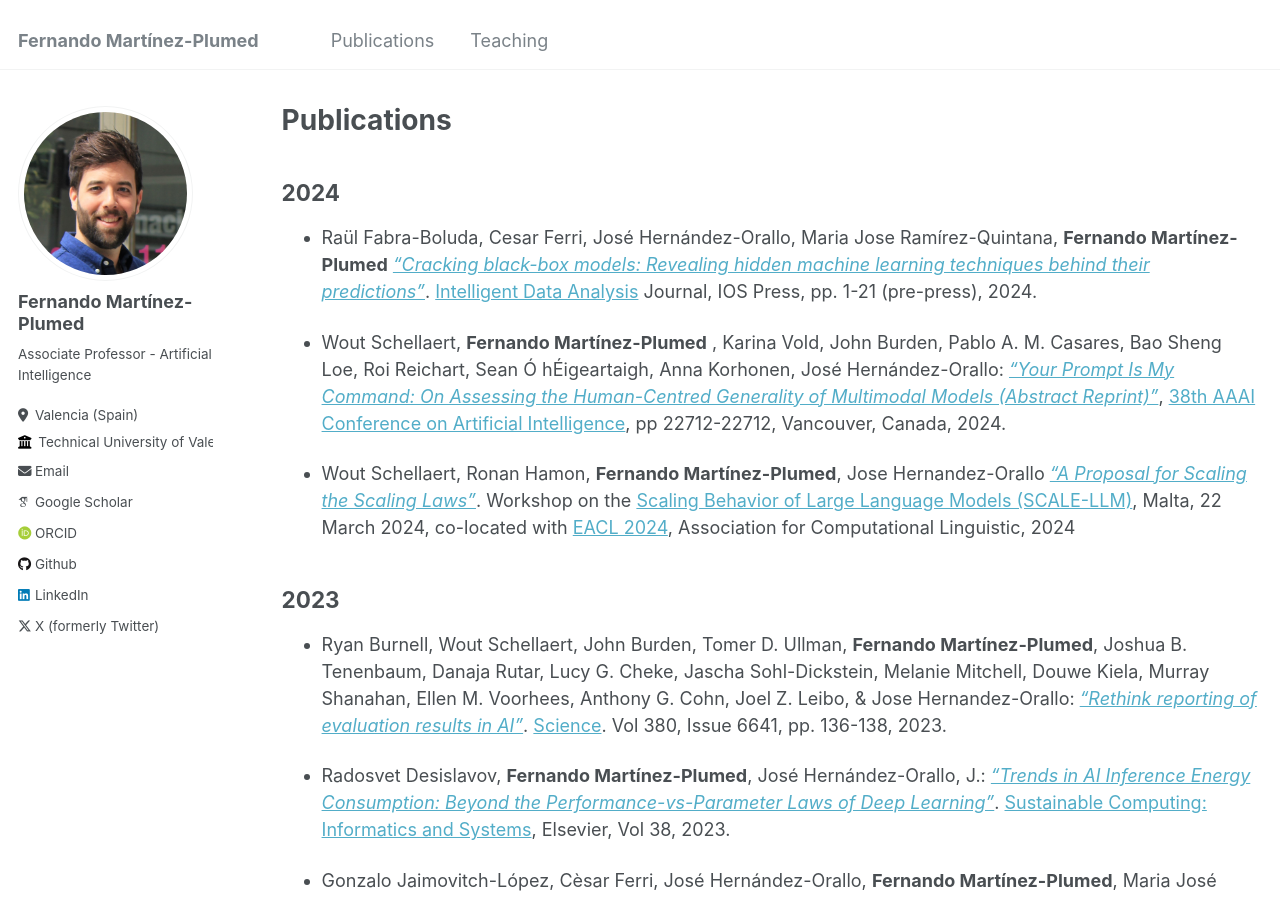
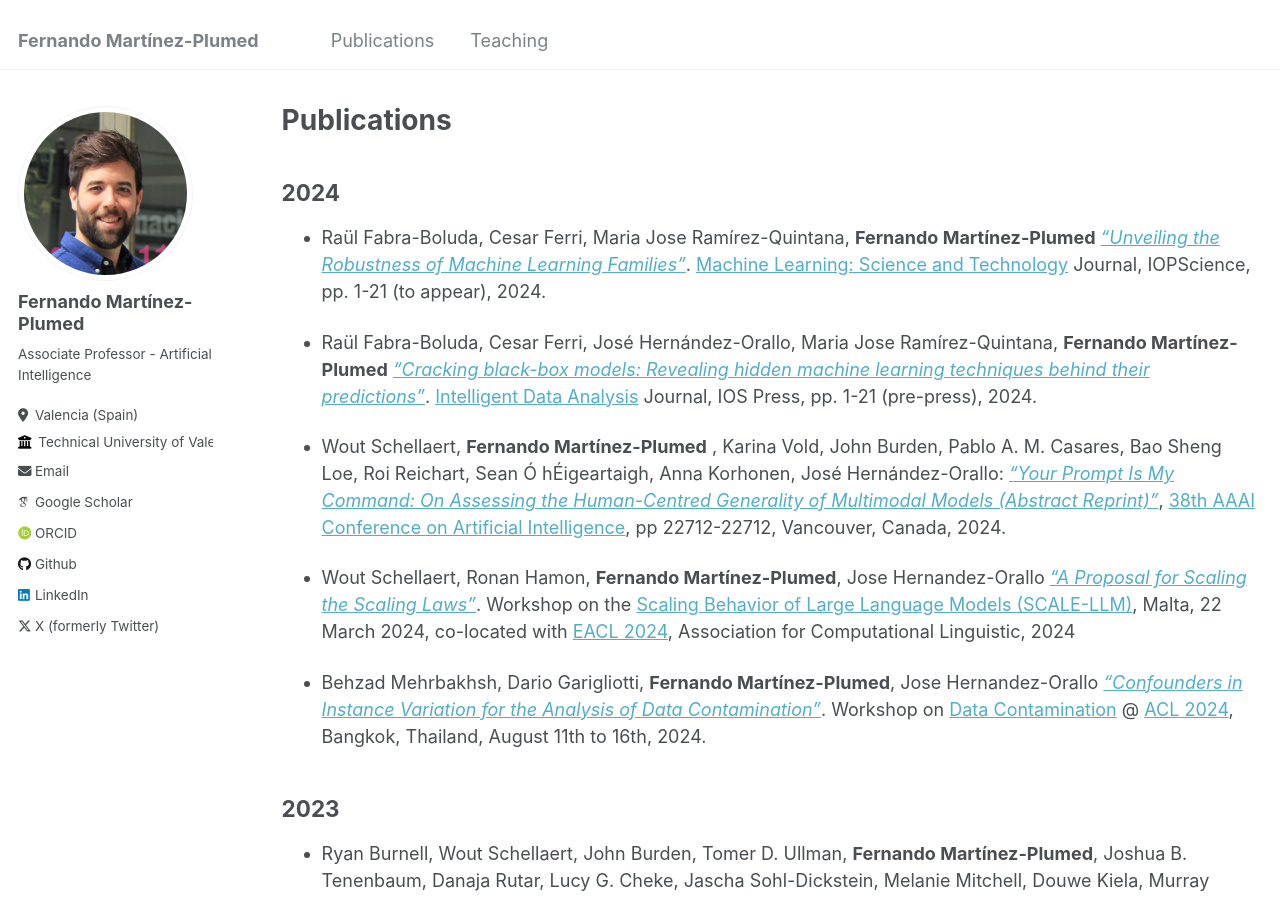
Before and after one commit to nandomp/nandomp.github.io, a Jekyll site: the page built from _pages/publications.md, in a window 1280 px wide and 900 px high. Built offline with Jekyll 4.4.1, drawn with Linux system fonts in a browser that asks for light colours; some web fonts are replaced.

Commit message:
Update publications.md

```diff
--- a/_pages/publications.md
+++ b/_pages/publications.md
@@ -8,11 +8,15 @@ author_profile: true
 2024
 ----
 
+* Raül Fabra-Boluda, Cesar Ferri, Maria Jose Ramírez-Quintana, **Fernando Martínez-Plumed** [*"Unveiling the Robustness of Machine Learning Families"*](). [Machine Learning: Science and Technology](https://iopscience.iop.org/journal/2632-2153) Journal, IOPScience, pp. 1-21 (to appear), 2024.
+
 * Raül Fabra-Boluda, Cesar Ferri, José Hernández-Orallo, Maria Jose Ramírez-Quintana, **Fernando Martínez-Plumed** [*"Cracking black-box models: Revealing hidden machine learning techniques behind their predictions"*](https://doi.org/10.3233/IDA-230707). [Intelligent Data Analysis](https://content.iospress.com/journals/intelligent-data-analysis/Pre-press/Pre-press) Journal, IOS Press, pp. 1-21 (pre-press), 2024.
 
 * Wout Schellaert, **Fernando Mart&iacute;nez-Plumed** , Karina Vold, John Burden, Pablo A. M. Casares, Bao Sheng Loe, Roi Reichart, Sean Ó hÉigeartaigh, Anna Korhonen, José Hernández-Orallo: [*"Your Prompt Is My Command: On Assessing the Human-Centred Generality of Multimodal Models (Abstract Reprint)"*](https://doi.org/10.1609/aaai.v38i20.30612),  [38th AAAI Conference on Artificial Intelligence](), pp  22712-22712, Vancouver, Canada, 2024.
 
 * Wout Schellaert, Ronan Hamon, **Fernando Martínez-Plumed**, Jose Hernandez-Orallo [*"A Proposal for Scaling the Scaling Laws"*](https://aclanthology.org/2024.scalellm-1.1.pdf). Workshop on the [Scaling Behavior of Large Language Models (SCALE-LLM)](https://scale-llm-24.pages.dev/), Malta, 22 March 2024, co-located with [EACL 2024](https://2024.eacl.org/), Association for Computational Linguistic, 2024
+
+* Behzad Mehrbakhsh, Dario Garigliotti, **Fernando Martínez-Plumed**, Jose Hernandez-Orallo [*"Confounders in Instance Variation for the Analysis of Data Contamination"*](). Workshop on [Data Contamination](https://conda-workshop.github.io/) @ [ACL 2024](https://2024.aclweb.org/), Bangkok, Thailand, August 11th to 16th, 2024.
 
 2023
 ----
```
